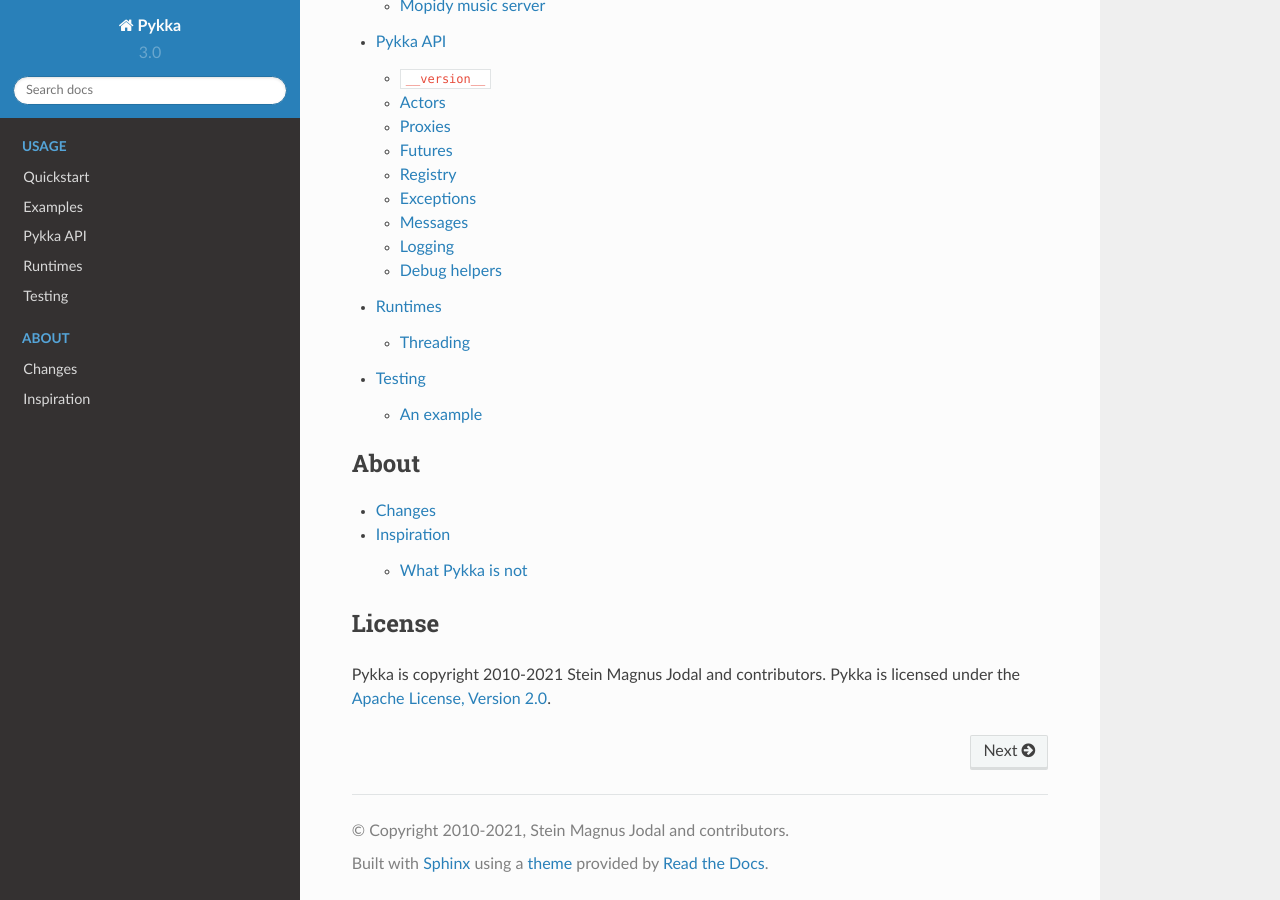
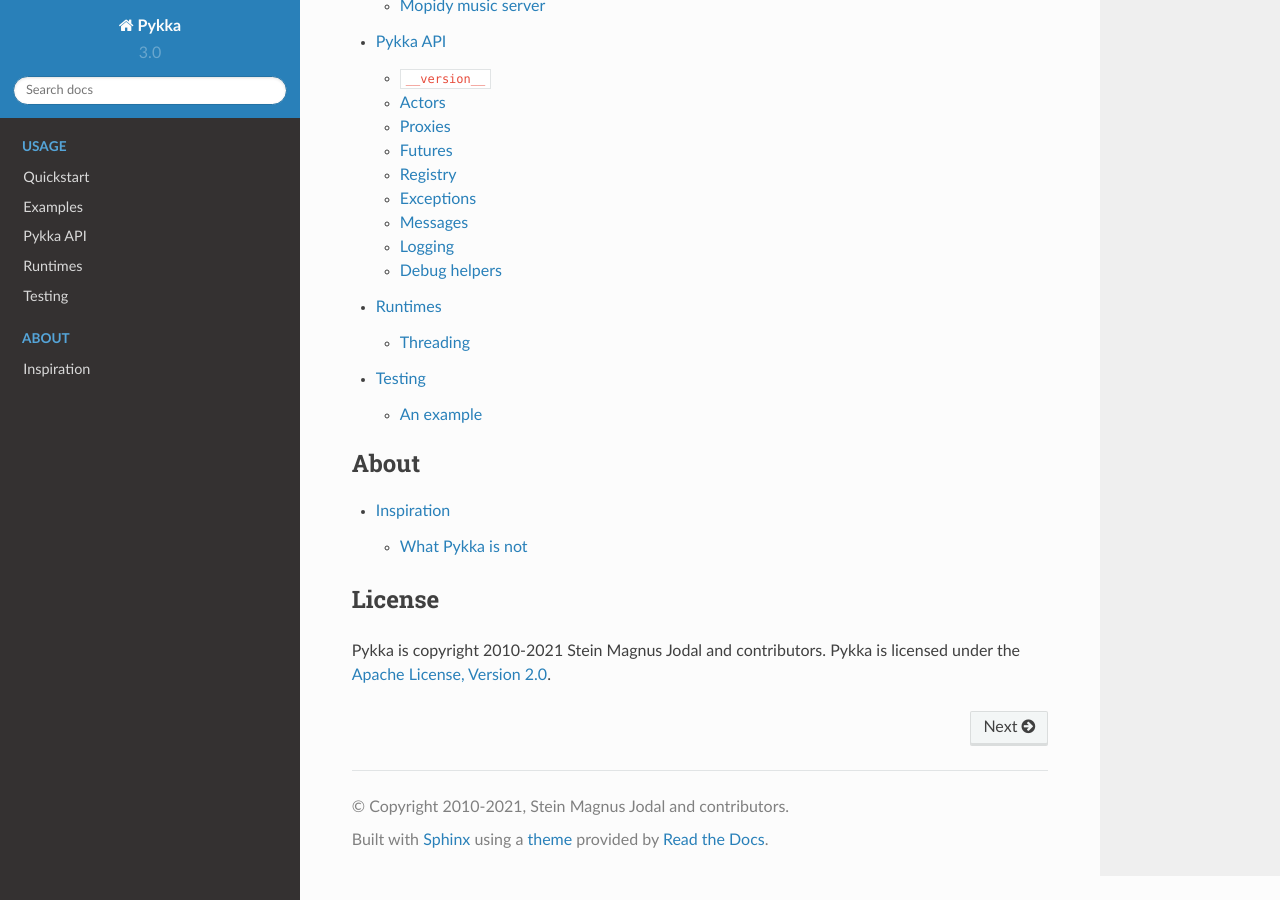
Before and after one commit to jodal/pykka, a Sphinx documentation site: the page built from docs/index.rst, in a window 1280 px wide and 900 px high, scrolled down 1021 px. Built offline with Sphinx 7.4.7 and the Read the Docs theme 2.0.0, drawn with Linux system fonts in a browser that asks for light colours.

Commit message:
docs: Replace changes page with link to releases from index

```diff
--- a/docs/changes.rst
+++ /dev/null
@@ -1,6 +0,0 @@
-=======
-Changes
-=======
-
-The changes between Pykka versions can be found at the
-`GitHub release page <https://github.com/jodal/pykka/releases>`_.
--- a/docs/index.rst
+++ b/docs/index.rst
@@ -44,7 +44,6 @@
     :maxdepth: 2
     :caption: About
 
-    changes
     inspiration
 
 
```
